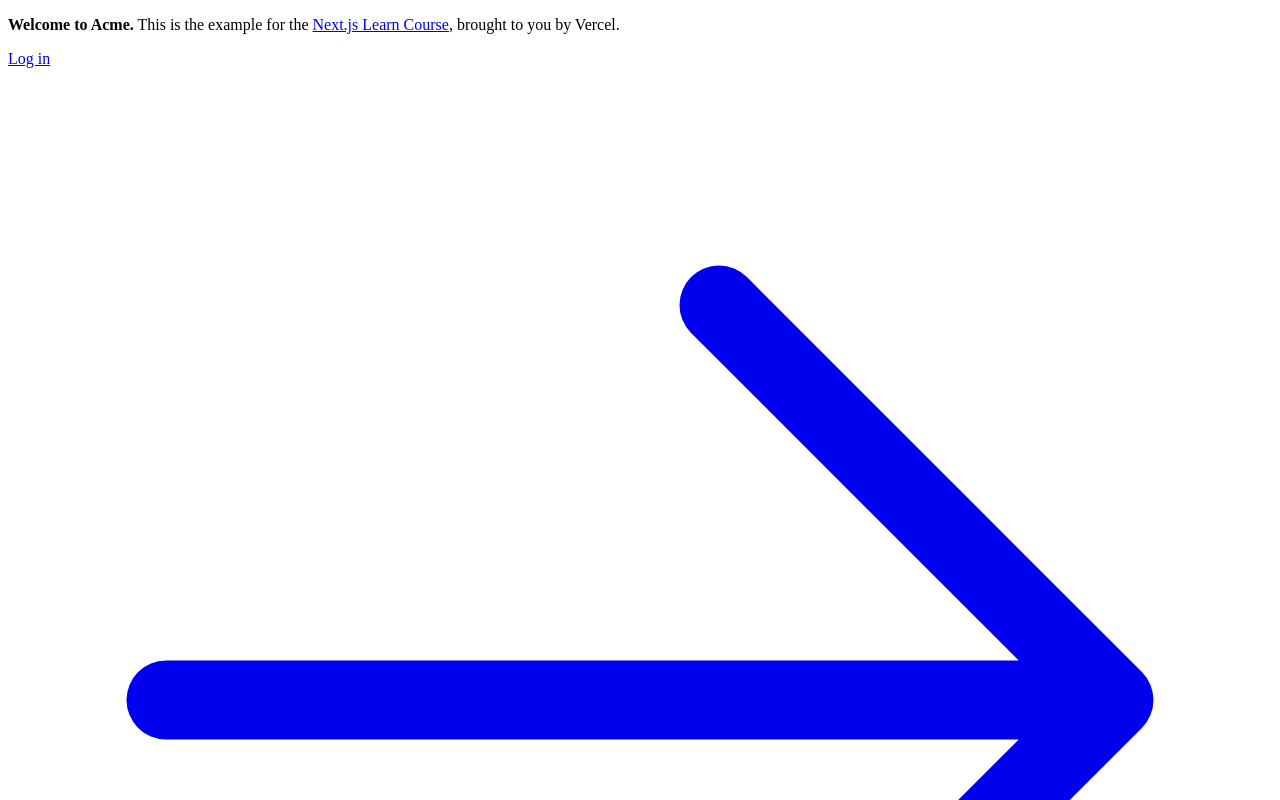
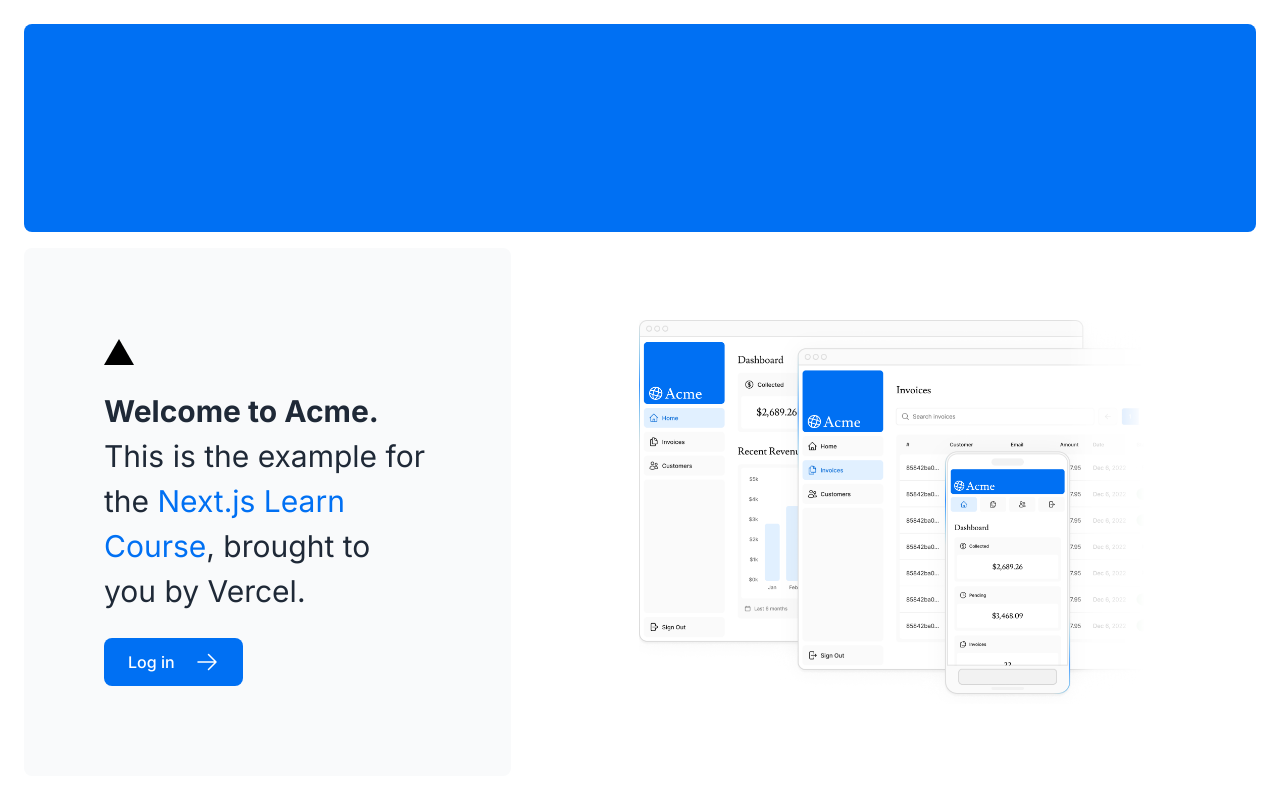
Before and after one commit to ztw1002/dashboard_next, a Next.js app: page / in a window 1280 px wide. Shown: the top 800 px of the page. Built offline with nearby package versions, Linux system fonts and the light colour scheme.

Commit message:
dashboard routes commit

```diff
--- /dev/null
+++ b/app/dashboard/page.tsx
@@ -0,0 +1,3 @@
+export default function Page() {
+  return <p>Dashboard Page</p>
+}
--- a/app/layout.tsx
+++ b/app/layout.tsx
@@ -1,3 +1,6 @@
+import '@/app/ui/global.css'
+import {inter} from '@/app/ui/fonts'
+
 export default function RootLayout({
   children,
 }: {
@@ -5,7 +8,7 @@
 }) {
   return (
     <html lang="en">
-      <body>{children}</body>
+      <body className={`${inter.className}`}>{children}</body>
     </html>
-  );
+  )
 }
--- a/app/page.tsx
+++ b/app/page.tsx
@@ -1,6 +1,7 @@
 import AcmeLogo from '@/app/ui/acme-logo';
 import { ArrowRightIcon } from '@heroicons/react/24/outline';
 import Link from 'next/link';
+import Image from  'next/image';
 
 export default function Page() {
   return (
@@ -10,7 +11,10 @@
       </div>
       <div className="mt-4 flex grow flex-col gap-4 md:flex-row">
         <div className="flex flex-col justify-center gap-6 rounded-lg bg-gray-50 px-6 py-10 md:w-2/5 md:px-20">
-          <p className={`text-xl text-gray-800 md:text-3xl md:leading-normal`}>
+				<div
+					className="relative w-0 h-0 border-l-[15px] border-r-[15px] border-b-[26px] border-l-transparent border-r-transparent border-b-black"
+				/>
+					<p className={`text-xl text-gray-800 md:text-3xl md:leading-normal`}>
             <strong>Welcome to Acme.</strong> This is the example for the{' '}
             <a href="https://nextjs.org/learn/" className="text-blue-500">
               Next.js Learn Course
@@ -25,7 +29,13 @@
           </Link>
         </div>
         <div className="flex items-center justify-center p-6 md:w-3/5 md:px-28 md:py-12">
-          {/* Add Hero Images Here */}
+					<Image
+						src="/hero-desktop.png"
+						width={1000}
+						height={760}
+						className="hidden md:block"
+						alt="Screenshots of the dashboard project showing desktop version"
+					/>
         </div>
       </div>
     </main>
--- /dev/null
+++ b/app/ui/fonts.ts
@@ -0,0 +1,3 @@
+import {Inter} from 'next/font/google'
+
+export const inter = Inter({ subsets: ['latin'] })
```
